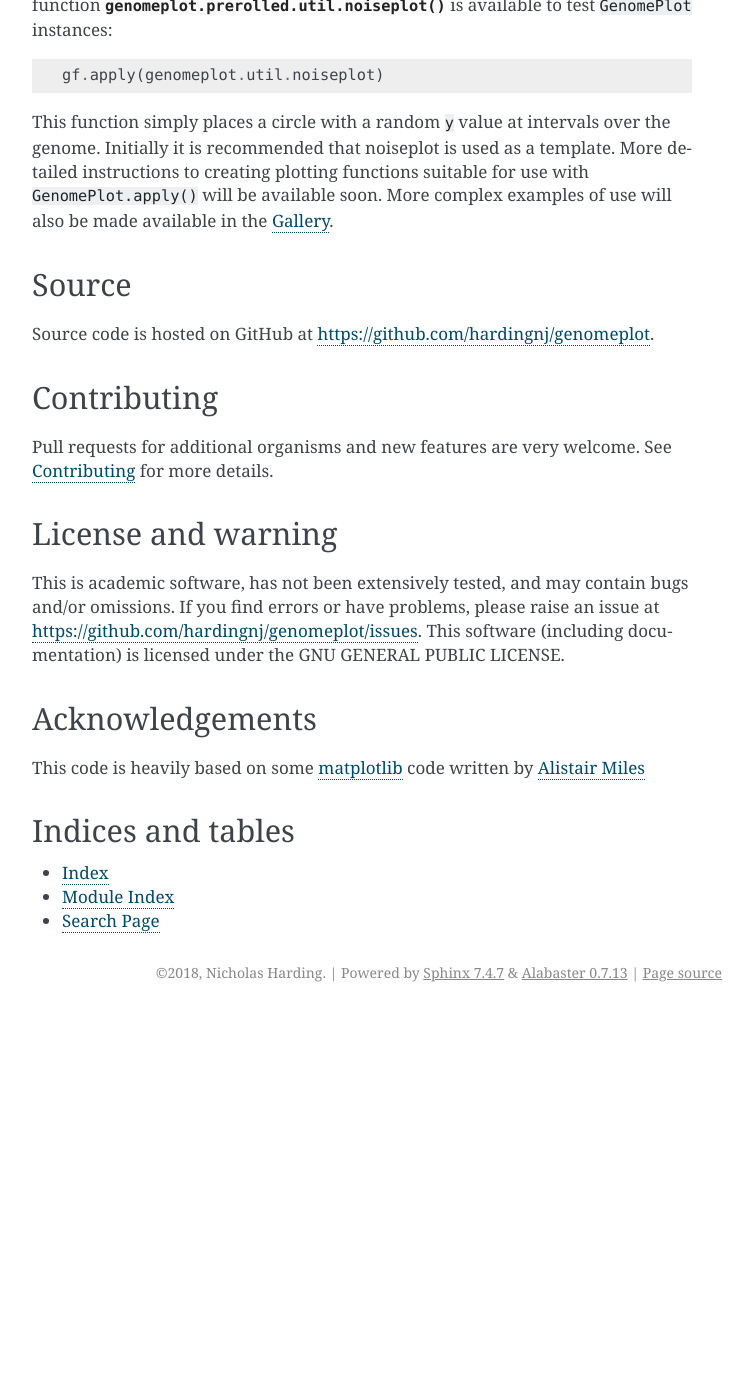
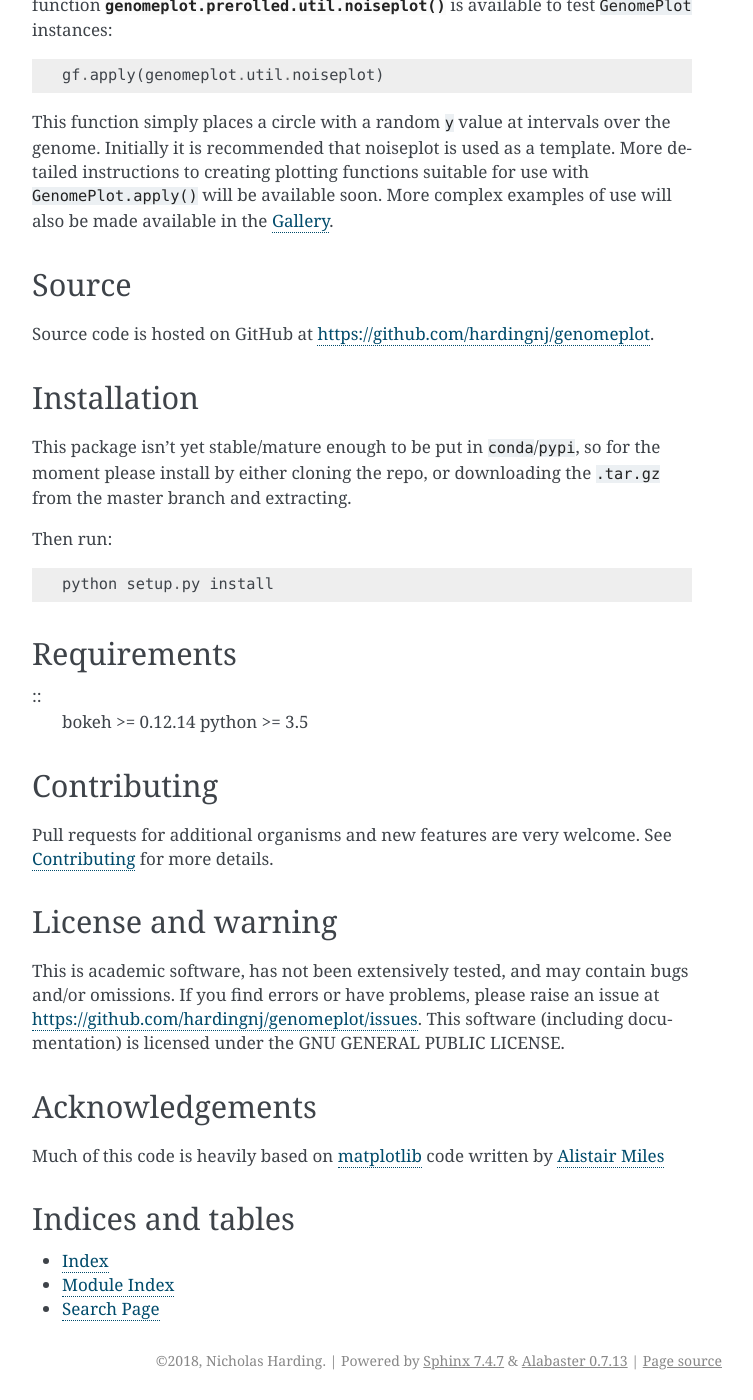
Before and after one commit to hardingnj/genomeplot, a Sphinx documentation site: the page built from docs/index.rst, in a window 1280 px wide and 1400 px high, scrolled down 1210 px. Shown: the whole window, without its empty margins (388-1141 px from the left). Built offline with Sphinx 7.4.7, drawn with Linux system fonts in a browser that asks for light colours; before the commit the page ends 2222 px from its top, so only the background shows below that; some of the changed text lies outside the part shown.

Commit message:
Add install instructions

```diff
--- a/docs/index.rst
+++ b/docs/index.rst
@@ -66,6 +66,22 @@ Source
 
 Source code is hosted on GitHub at https://github.com/hardingnj/genomeplot.
 
+Installation
+------------
+
+This package isn't yet stable/mature enough to be put in ``conda``/``pypi``, so for the moment please install by either cloning the repo, or downloading the ``.tar.gz`` from the master branch and extracting.
+
+Then run::
+
+    python setup.py install
+
+Requirements
+------------
+
+::
+    bokeh >= 0.12.14
+    python >= 3.5
+
 Contributing
 ------------
 
@@ -81,7 +97,7 @@ This software (including documentation) is licensed under the GNU GENERAL PUBLIC
 Acknowledgements
 ----------------
 
-This code is heavily based on some matplotlib_ code written by `Alistair Miles <https://github.com/alimanfoo>`_
+Much of this code is heavily based on matplotlib_ code written by `Alistair Miles <https://github.com/alimanfoo>`_
 
 Indices and tables
 ------------------
```
Also changed, not shown: README.md (+16 -1 lines).
